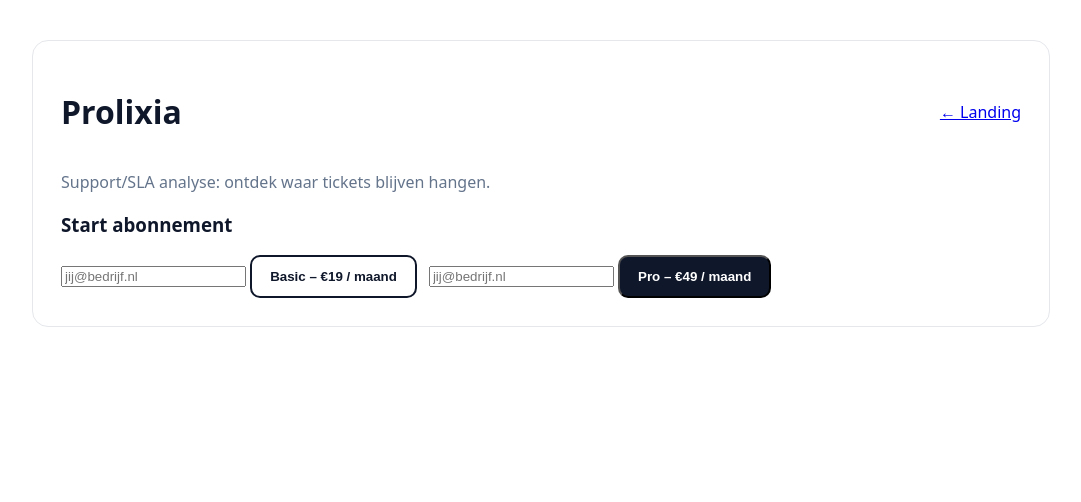
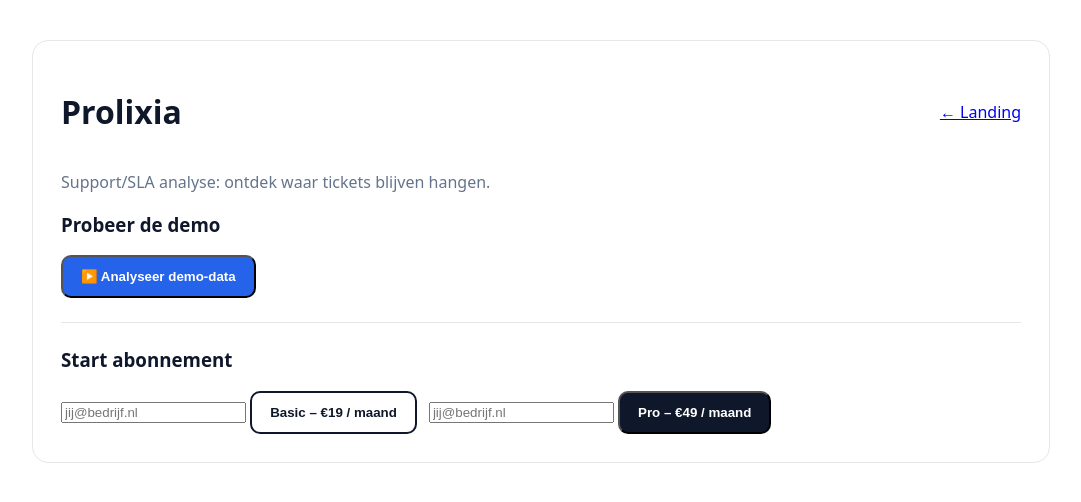
Before and after one commit to Aboe1/process-detector, a FastAPI app: page /app in a window 1280 px wide. Shown: the top 502 px of the page, without its empty margins (8-1089 px from the left). Run offline with FastAPI, Linux system fonts and the light colour scheme.

Commit message:
Restore demo flow and SLA preview logic

```diff
--- a/templates/index.html
+++ b/templates/index.html
@@ -24,6 +24,16 @@
   </div>
 
   <p class="muted">Support/SLA analyse: ontdek waar tickets blijven hangen.</p>
+
+  <!-- ================= DEMO ================= -->
+  {% if not active %}
+    {% if not demo_used %}
+      <h3>Probeer de demo</h3>
+      <form method="post" action="/demo">
+        <button class="btn blue">▶️ Analyseer demo-data</button>
+      </form>
+      <hr>
+    {% endif %}
 
     {% if demo_used %}
       <div class="box">
@@ -56,10 +66,11 @@
           <a class="btn blue" href="#subscribe">Upgrade naar Pro →</a>
         </div>
       {% endif %}
-
       <hr>
     {% endif %}
+  {% endif %}
 
+  <!-- ================= SUBSCRIBE ================= -->
   <h3 id="subscribe">Start abonnement</h3>
   <div class="row">
     <form method="post" action="/subscribe/basic">
```
Lines whose indentation alone changed are shown as unchanged.
